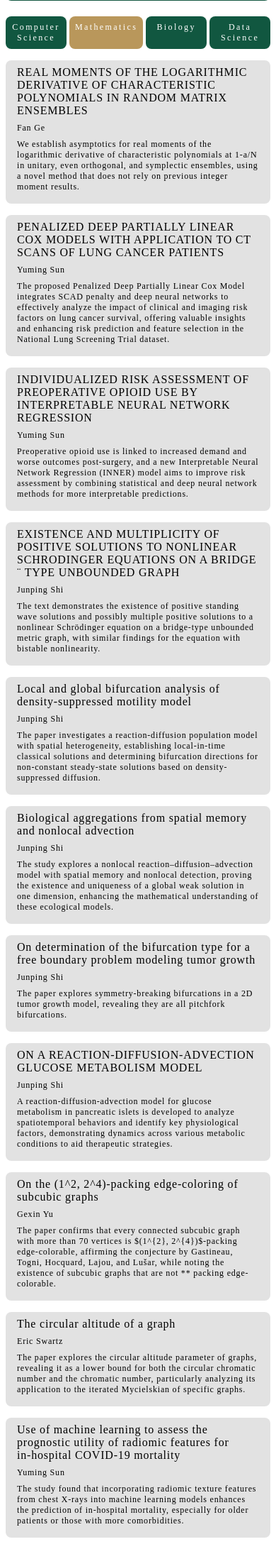
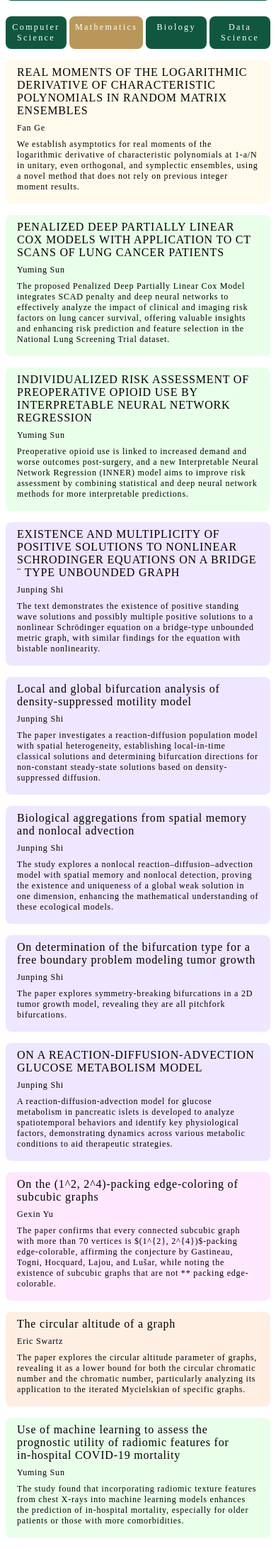
Before and after one commit to rrachelhuangg/TribeResearchCollection, a Flask app: page /math in a window 390 px wide. Shown: the part 379-2562 px from the top of the page at 71% size. Run offline with Flask 3, Linux system fonts and the light colour scheme; some web fonts are replaced.

Commit message:
Fixed mobile card color styling.

```diff
--- a/static/styles.css
+++ b/static/styles.css
@@ -234,23 +234,23 @@ button:hover{
         background-color: #3a3a3a;
     }
 
-    .card-trey{
+    .card-one{
         background-color: #fffaeb;
     }
 
-    .card-yixuan{
+    .card-two{
         background-color: #e9ffea;
     }
 
-    .card-bren{
+    .card-three{
         background-color: #efe6ff;
     }
 
-    .card-chaparro{
+    .card-four{
         background-color: #ffe7fe;
     }
 
-    .card-denysp{
+    .card-five{
         background-color: #ffeee2;
     }
 
```
